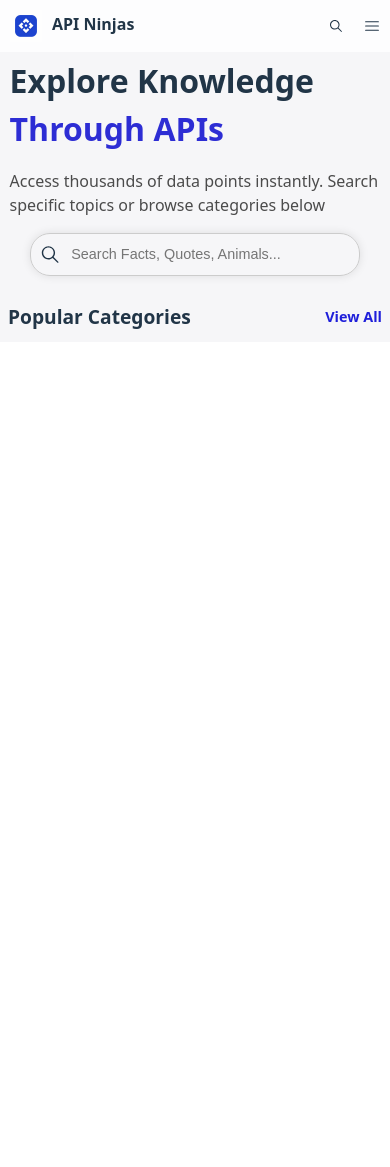
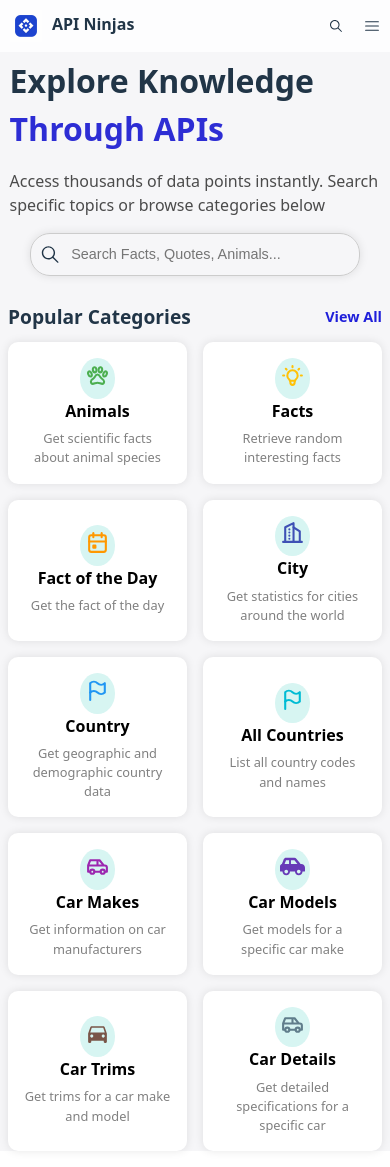
Before and after one commit to Moha-abshir/Random-Facts-App, a React (Vite) app: page / in a window 390 px wide. Before the commit the page ends 844 px from the top, so only its background shows below. Built offline with nearby package versions, Linux system fonts and the light colour scheme.

Commit message:
Made sure the apropripriate categories is displayed correctly on the homepage

```diff
--- a/src/App.jsx
+++ b/src/App.jsx
@@ -1,11 +1,165 @@
  import Nav from "./Nav"
  import Home from "./home"
  import { BrowserRouter as Router, Routes, Route } from "react-router-dom";
+ import {
+    TbPaw,
+    TbBulb,
+    TbCalendarEvent,
+    TbBuildingSkyscraper,
+    TbFlag,
+    TbCar,
+    TbPlane,
+    TbHospital,
+    TbStar,
+    TbChecklist,
+    TbQuote,
+} from "react-icons/tb";
+import { CiDumbbell } from "react-icons/ci";
+import { FaCarSide } from "react-icons/fa";
+import { MdDirectionsCar } from "react-icons/md";
+import { RiStockLine } from "react-icons/ri";
+import { TbJoker } from "react-icons/tb";
  export default function App() {
+
+	const apiCategories = [
+        {
+            name: "Animals",
+            endpoints: "/v1/animals",
+            description: "Get scientific facts about animal species",
+            icon: <TbPaw size={25} color="#4CAF50" />
+        },
+        {
+            name: "Facts",
+            endpoints: "/v1/facts",
+            description: "Retrieve random interesting facts",
+            icon: <TbBulb size={25} color="#FFC107" />
+        },
+        {
+            name: "Fact of the Day",
+            endpoints: "/v1/factoftheday",
+            description: "Get the fact of the day",
+            icon: <TbCalendarEvent size={25} color="#FF9800" />
+        },
+        {
+            name: "City",
+            endpoints: "/v1/city",
+            description: "Get statistics for cities around the world",
+            icon: <TbBuildingSkyscraper size={25} color="#3F51B5" />
+        },
+        {
+            name: "Country",
+            endpoints: "/v1/country",
+            description: "Get geographic and demographic country data",
+            icon: <TbFlag size={25} color="#2196F3" />
+        },
+        {
+            name: "All Countries",
+            endpoints: "/v1/allcountries",
+            description: "List all country codes and names",
+            icon: <TbFlag size={25} color="#00BCD4" />
+        },
+        {
+            name: "Car Makes",
+            endpoints: "/v1/carmakes",
+            description: "Get information on car manufacturers",
+            icon: <TbCar size={25} color="#9C27B0" />
+        },
+        {
+            name: "Car Models",
+            endpoints: "/v1/carmodels",
+            description: "Get models for a specific car make",
+            icon: <FaCarSide size={25} color="#673AB7" />
+        },
+        {
+            name: "Car Trims",
+            endpoints: "/v1/cartrims",
+            description: "Get trims for a car make and model",
+            icon: <MdDirectionsCar size={25} color="#795548" />
+        },
+        {
+            name: "Car Details",
+            endpoints: "/v1/cardetails",
+            description: "Get detailed specifications for a specific car",
+            icon: <TbCar size={25} color="#607D8B" />
+        },
+        {
+            name: "Stocks / Ticker",
+            endpoints: "/v1/ticker",
+            description: "Get company profile by stock ticker",
+            icon: <RiStockLine size={25} color="#4CAF50" />
+        },
+        {
+            name: "Ticker Search",
+            endpoints: "/v1/tickersearch",
+            description: "Search tickers by company name",
+            icon: <RiStockLine size={25} color="#8BC34A" />
+        },
+        {
+            name: "Airports",
+            endpoints: "/v1/airports",
+            description: "Get detailed airport information",
+            icon: <TbPlane size={25} color="#03A9F4" />
+        },
+        {
+            name: "Airports List",
+            endpoints: "/v1/airportslist",
+            description: "List airport codes and names",
+            icon: <TbPlane size={25} color="#00ACC1" />
+        },
+        {
+            name: "Hospitals",
+            endpoints: "/v1/hospitals",
+            description: "Get hospital information in the US",
+            icon: <TbHospital size={25} color="#E53935" />
+        },
+        {
+            name: "Celebrity",
+            endpoints: "/v1/celebrity",
+            description: "Search details about celebrities",
+            icon: <TbStar size={25} color="#FFD700" />
+        },
+        {
+            name: "Bucket List",
+            endpoints: "/v1/bucketlist",
+            description: "Get a random bucket list idea",
+            icon: <TbChecklist size={25} color="#FF5722" />
+        },
+        {
+            name: "Quotes",
+            endpoints: "/v2/quotes",
+            description: "Get quotes with advanced filtering",
+            icon: <TbQuote size={25} color="#9E9E9E" />
+        },
+        {
+            name: "Random Quotes",
+            endpoints: "/v2/randomquotes",
+            description: "Get random quotes",
+            icon: <TbQuote size={25} color="#607D8B" />
+        },
+        {
+            name: "Quote of the Day",
+            endpoints: "/v2/quoteoftheday",
+            description: "Get the quote of the day",
+            icon: <TbQuote size={25} color="#3F51B5" />
+        },
+        {
+            name: "Exercises",
+            endpoints: "/v1/exercises",
+            description: "Search exercises by muscle group or type",
+            icon: <CiDumbbell size={25} color="#F44336" />
+        },
+        {
+            name: "Jokes",
+            endpoints: "/v1/jokes",
+            description: "Get random jokes",
+            icon: <TbJoker size={25} color="#e42ccbff" />
+        }
+    ]
+	const slicedCategories = apiCategories.slice(0, 10);
   return (
-    <Router>
-      <Nav />
-      <Home />
-    </Router>
+	<Router>
+		<Nav />
+		<Home slicedCategories={slicedCategories}/>
+	</Router>
   )
-}
+};
--- a/src/home.css
+++ b/src/home.css
@@ -60,3 +60,42 @@
     text-decoration: none;
     font-weight: bold;
 }
+
+/* card design*/
+.cat-grid {
+    display: grid;
+    grid-template-columns: repeat(2, minmax(100px, 1fr));
+    gap: 1em;
+}
+
+.card {
+    background-color: #fff;
+    border-radius: 10px;
+    padding: 1em;
+    box-shadow: 0 0 10px rgba(0, 0, 0, 0.1);
+    height: auto;
+    display: flex;
+    flex-direction: column;
+    justify-content: center;
+    align-items: center;
+}
+
+.card div {
+    background-color: rgb(215, 245, 242);
+    padding: .3em .3em;
+    border-radius: 50%;
+}
+
+.card .title {
+    font-size: clamp(1rem, 2vw, 1.5rem);
+    margin: 0;
+    font-weight: bold;
+    color: black;
+}
+
+.card p {
+    color: gray;
+    font-size: clamp(.8rem, 2vw, 1.2rem);
+    text-align: center;
+    margin: .5em 0 0 0;
+}
--- a/src/home.jsx
+++ b/src/home.jsx
@@ -1,54 +1,8 @@
 import { Link } from 'react-router-dom';
 import './home.css'
 import { IoIosSearch } from "react-icons/io";
-export default function Home() {
-    const apiCategories = [
-        {
-            name: "Animals",
-            endPoint: "/v1/animals",
-            description: "Get Information and facts and facts about animals",
-        },
-        {
-            name: "Facts",
-            endpoints: "/v1/facts",
-            description: "Retrieve random interesting facts",
-        },
-        {
-            name: "Quotes",
-            endpoints: "/v1/quotes",
-            description: "Get inspirational and famous quotes",
-        },
-        {
-            name: "Exercises",
-            endpoints: "/v1/exercises",
-            description: "Search exercises by muscle or equipment",
-        },
-        {
-            name: "Nutrition",
-            endpoints: "/v1/nutrition",
-            description: "Get nutritional data for foods",
-        },
-        {
-            name: "Dictionary",
-            endpoints: "/v1/dictionary",
-            description: "Search definitions and meanings",
-        },
-        {
-            name: "Jokes",
-            endpoints: "/v1/jokes",
-            description: "Get random jokes",
-        },
-        {
-            name: "Trivia",
-            endpoints: "/v1/trivia",
-            description: "Answer trivia questions by category",
-        },
-        {
-            name: "Countries",
-            endpoints: "/v1/country",
-            description: "Get detailed country information",
-        }
-    ]
+export default function Home({slicedCategories}) {
+
     return (
         <>
             <div className="hero">
@@ -67,7 +21,15 @@
                  <p><Link to="/">View All</Link></p>
                </div>
                <div className="cat-grid">
-
+                    {
+                        slicedCategories.map((category) => (
+                            <div className="card" key={category.name}>
+                                <div>{category.icon}</div>
+                                <p className='title'>{category.name}</p>
+                                <p>{category.description}</p>
+                            </div>
+                        ))
+                    }
                </div>
             </div>
         </>
```
